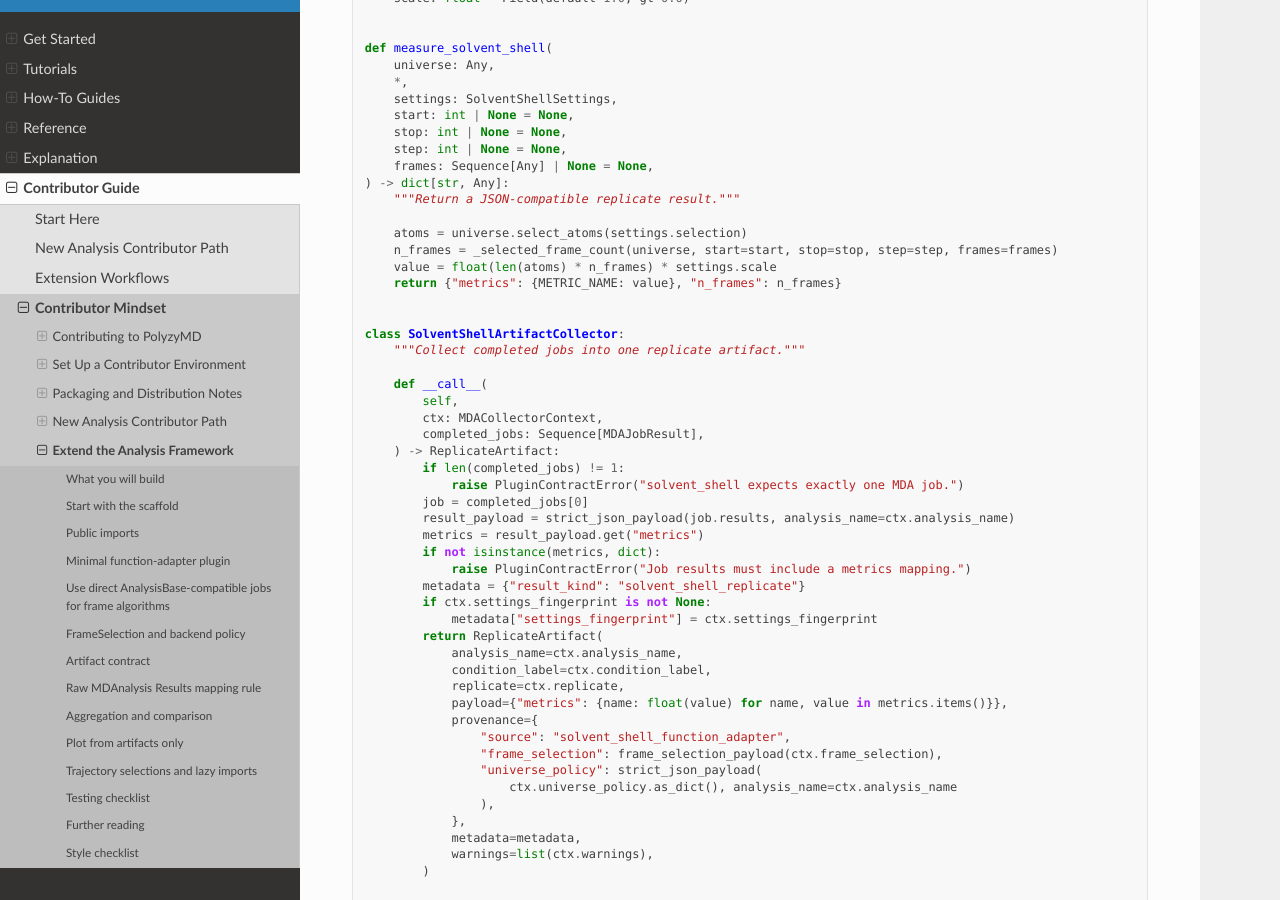
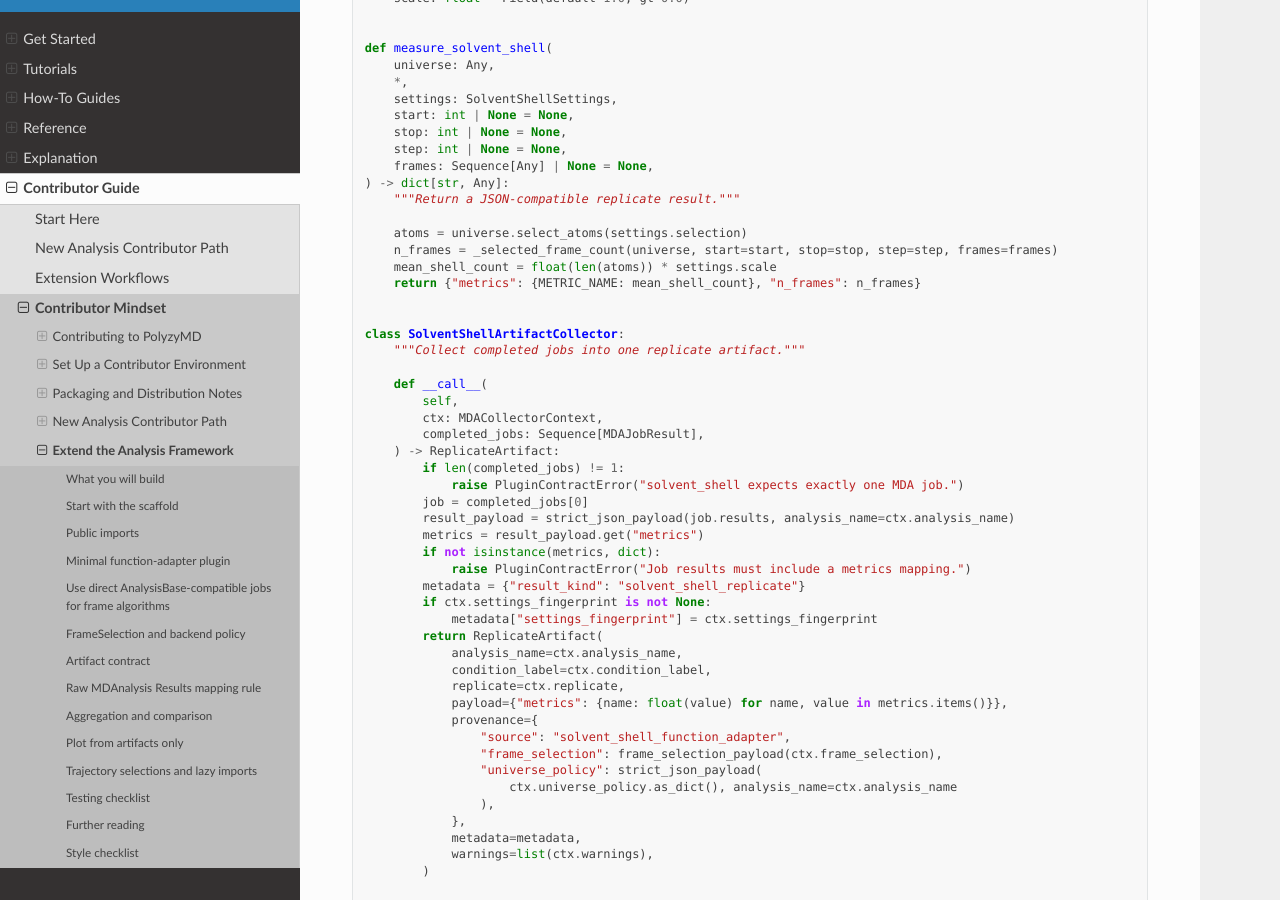
Before and after one commit to joelaforet/polyzymd, a Sphinx documentation site: the page built from docs/source/contributor_guide/extending_analyses.md, in a window 1280 px wide and 900 px high, scrolled down 2574 px. Built offline with Sphinx 7.4.7 and the Read the Docs theme 3.1.0, drawn with Linux system fonts in a browser that asks for light colours.

Commit message:
docs: fix mean shell count example

```diff
--- a/docs/source/contributor_guide/extending_analyses.md
+++ b/docs/source/contributor_guide/extending_analyses.md
@@ -139,8 +139,8 @@ def measure_solvent_shell(
 
     atoms = universe.select_atoms(settings.selection)
     n_frames = _selected_frame_count(universe, start=start, stop=stop, step=step, frames=frames)
-    value = float(len(atoms) * n_frames) * settings.scale
-    return {"metrics": {METRIC_NAME: value}, "n_frames": n_frames}
+    mean_shell_count = float(len(atoms)) * settings.scale
+    return {"metrics": {METRIC_NAME: mean_shell_count}, "n_frames": n_frames}
 
 
 class SolventShellArtifactCollector:
```
